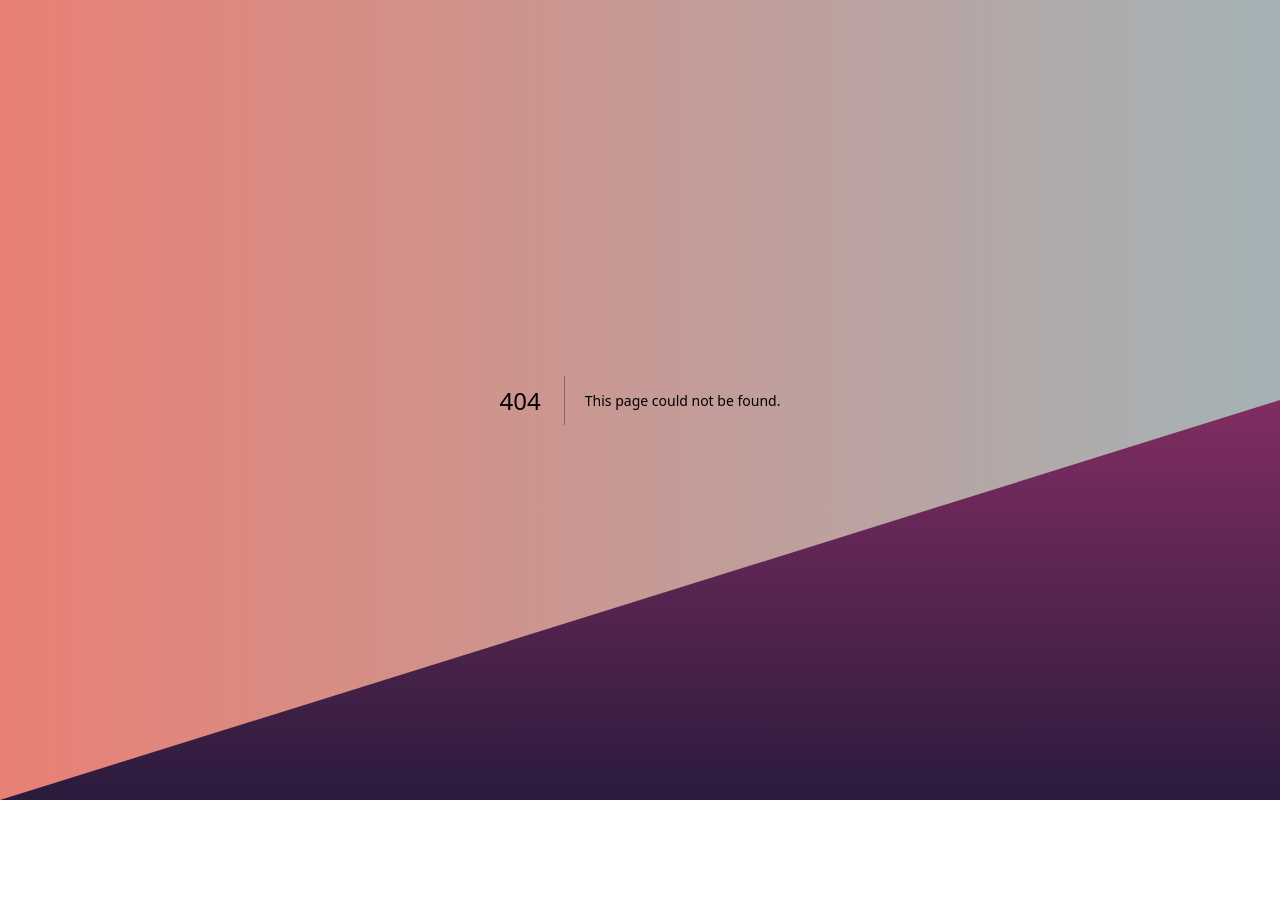
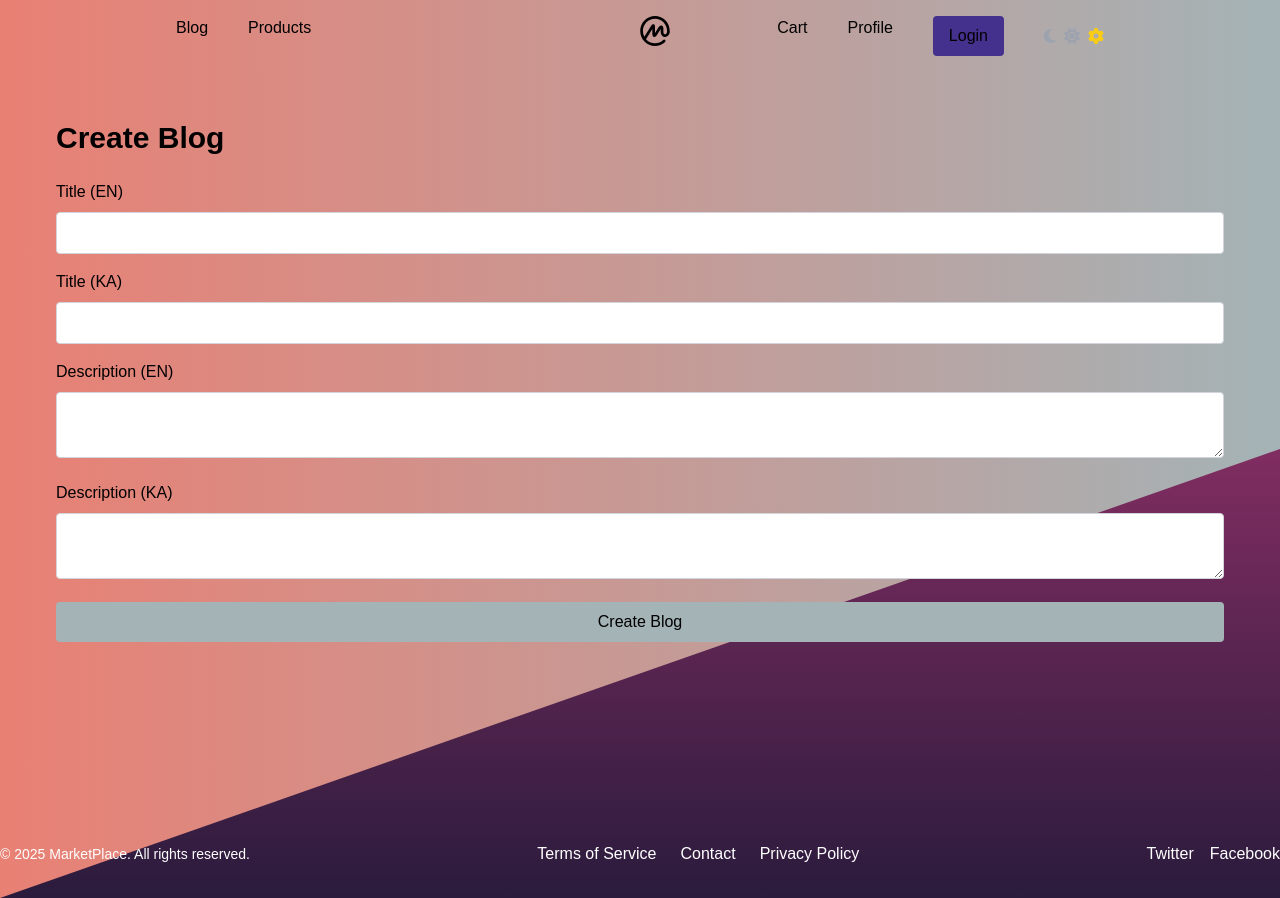
Before and after one commit to FleecyBear/tbc-end, a Next.js app: page /createblog in a window 1280 px wide. Before the commit this address had no page. Before the commit the page ends 800 px from the top, so only its background shows below. Built offline with nearby package versions, Linux system fonts and the light colour scheme.

Commit message:
feat: create blog

```diff
--- /dev/null
+++ b/src/app/(authpages)/createblog/page.tsx
@@ -0,0 +1,123 @@
+// pages/createBlog.tsx
+'use client'
+import React, { useState } from 'react';
+import { useRouter } from 'next/navigation';
+import { fetchUser } from '@/app/utils/fetchuser';
+import { createClient } from '@/app/utils/supabase/client';
+const CreateBlog: React.FC = () => {
+  const [title, setTitle] = useState('');
+  const [titleKa, setTitleKa] = useState('');
+  const [description, setDescription] = useState('');
+  const [descriptionKa, setDescriptionKa] = useState('');
+  const [error, setError] = useState('');
+  const [loading, setLoading] = useState(false);
+
+  const router = useRouter();
+
+  const handleSubmit = async (e: React.FormEvent) => {
+    e.preventDefault();
+
+    setLoading(true);
+
+    try {
+      const user = await fetchUser();
+      if (!user) {
+        setError('User is not authenticated');
+        setLoading(false);
+        return;
+      }
+
+      const supabase = createClient();
+
+      const { data: profileData, error: profileError } = await supabase
+        .from('profiles')
+        .select('nickname')
+        .eq('user_id', user.id)
+        .single();
+
+      if (profileError || !profileData) {
+        setError('Failed to fetch user profile');
+        setLoading(false);
+        return;
+      }
+
+      const { error: blogError } = await supabase
+        .from('blogs')
+        .insert([
+          {
+            title,
+            title_ka: titleKa,
+            description,
+            description_ka: descriptionKa,
+            creator: profileData.nickname,
+          },
+        ]);
+
+      if (blogError) {
+        setError('Error creating blog');
+      } else {
+        router.push('/blogs');
+      }
+    } catch (err) {
+      setError('An unexpected error occurred');
+    } finally {
+      setLoading(false);
+    }
+  };
+
+  return (
+    <div className="container mx-auto p-6 text-black dark:text-white">
+      <h1 className="text-3xl font-bold mb-6">Create Blog</h1>
+      {error && <p className="text-red-500">{error}</p>}
+      <form onSubmit={handleSubmit} className="space-y-4">
+        <div>
+          <label className="block mb-2">Title (EN)</label>
+          <input
+            type="text"
+            value={title}
+            onChange={(e) => setTitle(e.target.value)}
+            className="w-full p-2 border border-gray-300 rounded text-black"
+            required
+          />
+        </div>
+        <div>
+          <label className="block mb-2">Title (KA)</label>
+          <input
+            type="text"
+            value={titleKa}
+            onChange={(e) => setTitleKa(e.target.value)}
+            className="w-full p-2 border border-gray-300 rounded text-black"
+          />
+        </div>
+        <div>
+          <label className="block mb-2">Description (EN)</label>
+          <textarea
+            value={description}
+            onChange={(e) => setDescription(e.target.value)}
+            className="w-full p-2 border border-gray-300 rounded text-black"
+            required
+          />
+        </div>
+        <div>
+          <label className="block mb-2">Description (KA)</label>
+          <textarea
+            value={descriptionKa}
+            onChange={(e) => setDescriptionKa(e.target.value)}
+            className="w-full p-2 border border-gray-300 rounded"
+          />
+        </div>
+        <div>
+          <button
+            type="submit"
+            className="w-full bg-[#A4B3B6]   p-2 rounded text-black"
+            disabled={loading}
+          >
+            {loading ? 'Creating...' : 'Create Blog'}
+          </button>
+        </div>
+      </form>
+    </div>
+  );
+};
+
+export default CreateBlog;
```
